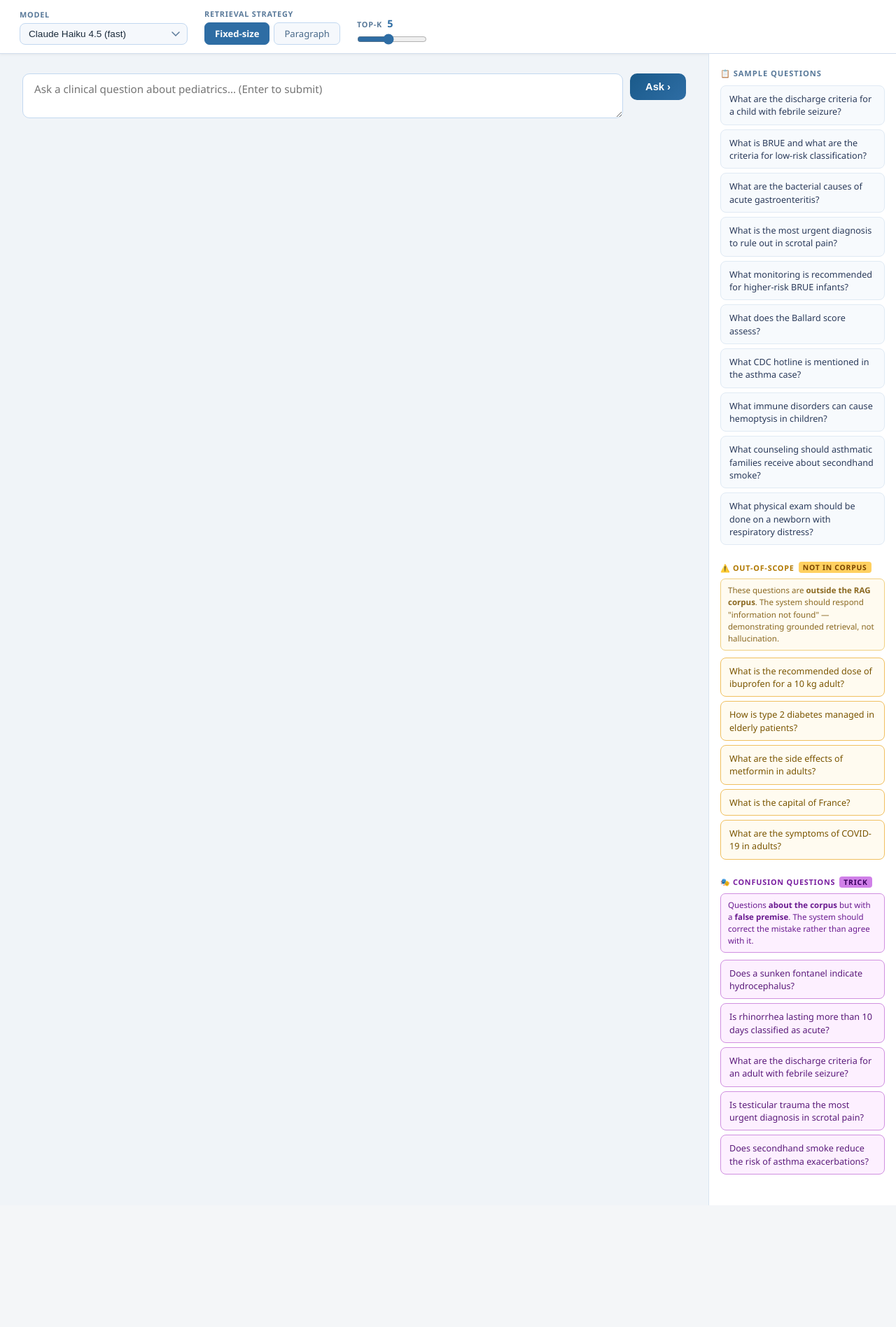
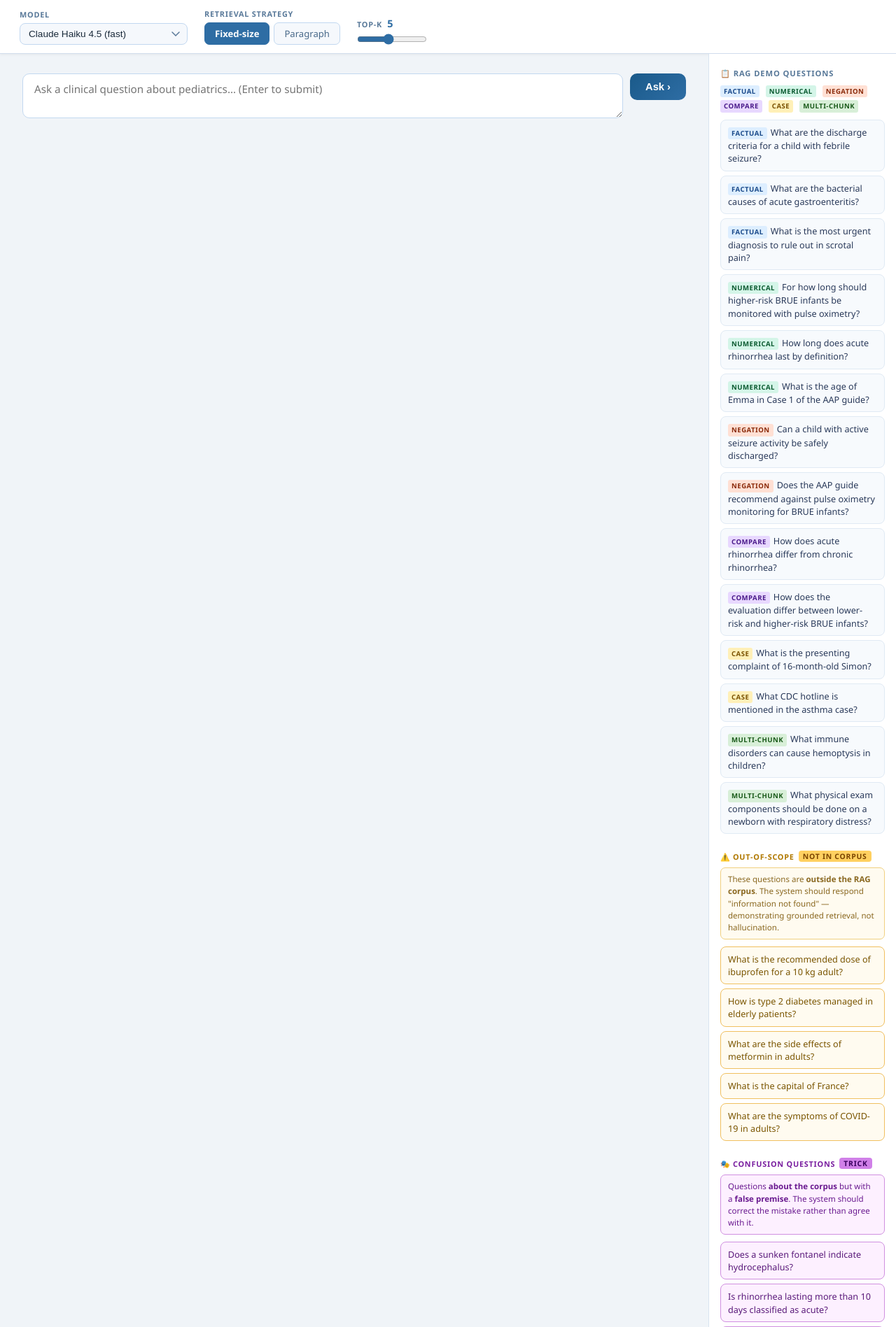
Before and after one commit to ygross/midRAG, a Flask app: page / in a window 1280 px wide. Shown: the part 95-1992 px from the top of the page at 70% size. Before the commit the page ends 1818 px from the top, so only its background shows below. Run offline with Flask 3, Linux system fonts and the light colour scheme.

Commit message:
Demo: reorganize sample questions by RAG capability type
Replaced flat question list with typed questions showing 6 RAG capabilities:
- Factual   (blue)  — direct fact lookup from corpus
- Numerical (green) — specific numbers, durations, ages
- Negation  (orange)— yes/no where answer corrects assumption
- Compare   (purple)— comparing two concepts in corpus
- Case      (amber) — named patient cases unique to corpus
- Multi-chunk (teal)— answer spans multiple retrieved chunks

Each button has an inline badge + legend at top.
fillAndAsk() updated to strip badge text before filling input.
Dark mode supported for all badge colors.

Co-Authored-By: Claude Sonnet 4.6 <noreply@anthropic.com>

```diff
--- a/templates/index.html
+++ b/templates/index.html
@@ -120,8 +120,23 @@
 
     /* ── Sidebar ── */
     .sidebar h3 { font-size: .7rem; font-weight: 700; text-transform: uppercase; letter-spacing: .08em; color: #5a7a9a; margin-bottom: 10px; }
-    .sample-btn { display: block; width: 100%; text-align: left; background: #f7fafd; border: 1px solid #e0eaf4; border-radius: 8px; padding: 9px 12px; font-size: .79rem; color: #2a3a5a; cursor: pointer; margin-bottom: 6px; line-height: 1.45; transition: all .15s; font-family: inherit; }
+    .sample-btn { display: block; width: 100%; text-align: left; background: #f7fafd; border: 1px solid #e0eaf4; border-radius: 8px; padding: 8px 12px 8px 10px; font-size: .79rem; color: #2a3a5a; cursor: pointer; margin-bottom: 6px; line-height: 1.45; transition: all .15s; font-family: inherit; }
     .sample-btn:hover { background: #e8f2fc; border-color: #2e6da4; color: #2e6da4; }
+    .q-type { display: inline-block; font-size: .6rem; font-weight: 700; letter-spacing: .05em; text-transform: uppercase; border-radius: 3px; padding: 1px 5px; margin-right: 5px; vertical-align: middle; line-height: 1.6; white-space: nowrap; }
+    .qt-factual   { background: #ddeeff; color: #1a4a8a; }
+    .qt-numerical { background: #d4f5e8; color: #0a5a30; }
+    .qt-negation  { background: #ffe0d4; color: #8a2a0a; }
+    .qt-compare   { background: #e8d8ff; color: #4a1a8a; }
+    .qt-case      { background: #fff0b8; color: #7a5200; }
+    .qt-multi     { background: #d8efd8; color: #1a5a1a; }
+    .qtype-legend { display: flex; flex-wrap: wrap; gap: 4px; margin-bottom: 10px; }
+    .qtype-legend .q-type { cursor: default; }
+    html.dark .qt-factual   { background: #0a2040; color: #80b8f0; }
+    html.dark .qt-numerical { background: #082818; color: #60d090; }
+    html.dark .qt-negation  { background: #3a1000; color: #f09060; }
+    html.dark .qt-compare   { background: #200a40; color: #c090f8; }
+    html.dark .qt-case      { background: #2a1a00; color: #e0b040; }
+    html.dark .qt-multi     { background: #0a2a0a; color: #80d080; }
     .sample-btn.out-of-scope { background: #fffbf0; border-color: #f0c060; color: #7a5500; }
     .sample-btn.out-of-scope:hover { background: #fff3cc; border-color: #d4920a; color: #6a4400; }
     .out-scope-label { display: flex; align-items: center; gap: 6px; font-size: .68rem; font-weight: 700; text-transform: uppercase; letter-spacing: .07em; color: #b07800; margin-bottom: 8px; margin-top: 2px; }
@@ -301,17 +316,35 @@
 
   <aside class="sidebar">
     <div class="sidebar-section">
-      <h3>📋 Sample Questions</h3>
-      <button class="sample-btn" onclick="fillAndAsk(this)">What are the discharge criteria for a child with febrile seizure?</button>
-      <button class="sample-btn" onclick="fillAndAsk(this)">What is BRUE and what are the criteria for low-risk classification?</button>
-      <button class="sample-btn" onclick="fillAndAsk(this)">What are the bacterial causes of acute gastroenteritis?</button>
-      <button class="sample-btn" onclick="fillAndAsk(this)">What is the most urgent diagnosis to rule out in scrotal pain?</button>
-      <button class="sample-btn" onclick="fillAndAsk(this)">What monitoring is recommended for higher-risk BRUE infants?</button>
-      <button class="sample-btn" onclick="fillAndAsk(this)">What does the Ballard score assess?</button>
-      <button class="sample-btn" onclick="fillAndAsk(this)">What CDC hotline is mentioned in the asthma case?</button>
-      <button class="sample-btn" onclick="fillAndAsk(this)">What immune disorders can cause hemoptysis in children?</button>
-      <button class="sample-btn" onclick="fillAndAsk(this)">What counseling should asthmatic families receive about secondhand smoke?</button>
-      <button class="sample-btn" onclick="fillAndAsk(this)">What physical exam should be done on a newborn with respiratory distress?</button>
+      <h3>📋 RAG Demo Questions</h3>
+      <div class="qtype-legend">
+        <span class="q-type qt-factual">Factual</span>
+        <span class="q-type qt-numerical">Numerical</span>
+        <span class="q-type qt-negation">Negation</span>
+        <span class="q-type qt-compare">Compare</span>
+        <span class="q-type qt-case">Case</span>
+        <span class="q-type qt-multi">Multi-chunk</span>
+      </div>
+
+      <button class="sample-btn" onclick="fillAndAsk(this)"><span class="q-type qt-factual">Factual</span>What are the discharge criteria for a child with febrile seizure?</button>
+      <button class="sample-btn" onclick="fillAndAsk(this)"><span class="q-type qt-factual">Factual</span>What are the bacterial causes of acute gastroenteritis?</button>
+      <button class="sample-btn" onclick="fillAndAsk(this)"><span class="q-type qt-factual">Factual</span>What is the most urgent diagnosis to rule out in scrotal pain?</button>
+
+      <button class="sample-btn" onclick="fillAndAsk(this)"><span class="q-type qt-numerical">Numerical</span>For how long should higher-risk BRUE infants be monitored with pulse oximetry?</button>
+      <button class="sample-btn" onclick="fillAndAsk(this)"><span class="q-type qt-numerical">Numerical</span>How long does acute rhinorrhea last by definition?</button>
+      <button class="sample-btn" onclick="fillAndAsk(this)"><span class="q-type qt-numerical">Numerical</span>What is the age of Emma in Case 1 of the AAP guide?</button>
+
+      <button class="sample-btn" onclick="fillAndAsk(this)"><span class="q-type qt-negation">Negation</span>Can a child with active seizure activity be safely discharged?</button>
+      <button class="sample-btn" onclick="fillAndAsk(this)"><span class="q-type qt-negation">Negation</span>Does the AAP guide recommend against pulse oximetry monitoring for BRUE infants?</button>
+
+      <button class="sample-btn" onclick="fillAndAsk(this)"><span class="q-type qt-compare">Compare</span>How does acute rhinorrhea differ from chronic rhinorrhea?</button>
+      <button class="sample-btn" onclick="fillAndAsk(this)"><span class="q-type qt-compare">Compare</span>How does the evaluation differ between lower-risk and higher-risk BRUE infants?</button>
+
+      <button class="sample-btn" onclick="fillAndAsk(this)"><span class="q-type qt-case">Case</span>What is the presenting complaint of 16-month-old Simon?</button>
+      <button class="sample-btn" onclick="fillAndAsk(this)"><span class="q-type qt-case">Case</span>What CDC hotline is mentioned in the asthma case?</button>
+
+      <button class="sample-btn" onclick="fillAndAsk(this)"><span class="q-type qt-multi">Multi-chunk</span>What immune disorders can cause hemoptysis in children?</button>
+      <button class="sample-btn" onclick="fillAndAsk(this)"><span class="q-type qt-multi">Multi-chunk</span>What physical exam components should be done on a newborn with respiratory distress?</button>
     </div>
 
     <div class="sidebar-section">
@@ -398,7 +431,10 @@
   }
 
   function fillAndAsk(btn) {
-    qi.value = btn.textContent.trim();
+    // Strip type-badge text (span.q-type) — get only the question text
+    const clone = btn.cloneNode(true);
+    clone.querySelectorAll(".q-type").forEach(el => el.remove());
+    qi.value = clone.textContent.trim();
     qi.style.height = "auto"; qi.style.height = qi.scrollHeight+"px";
     ask();
   }
```
